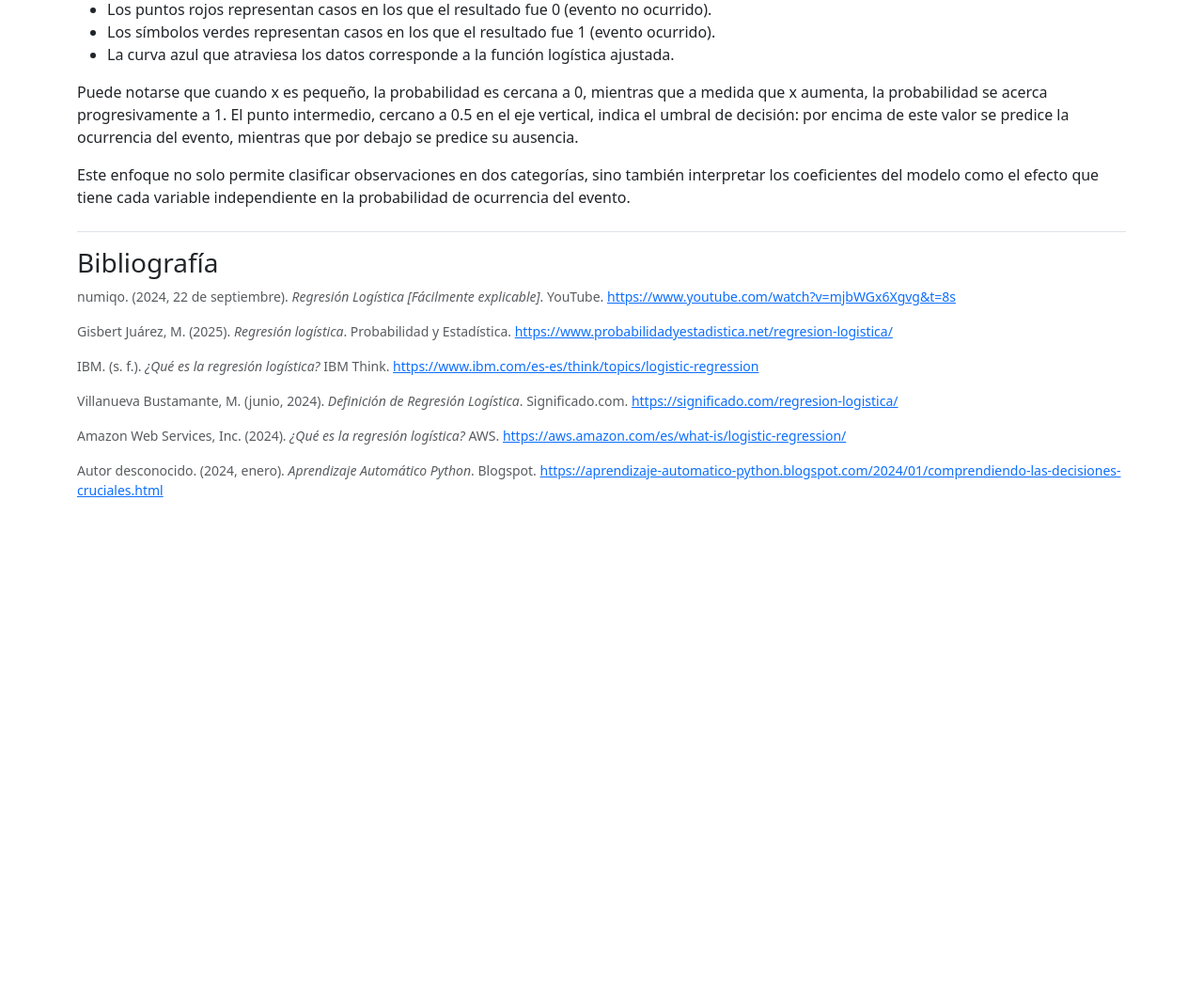
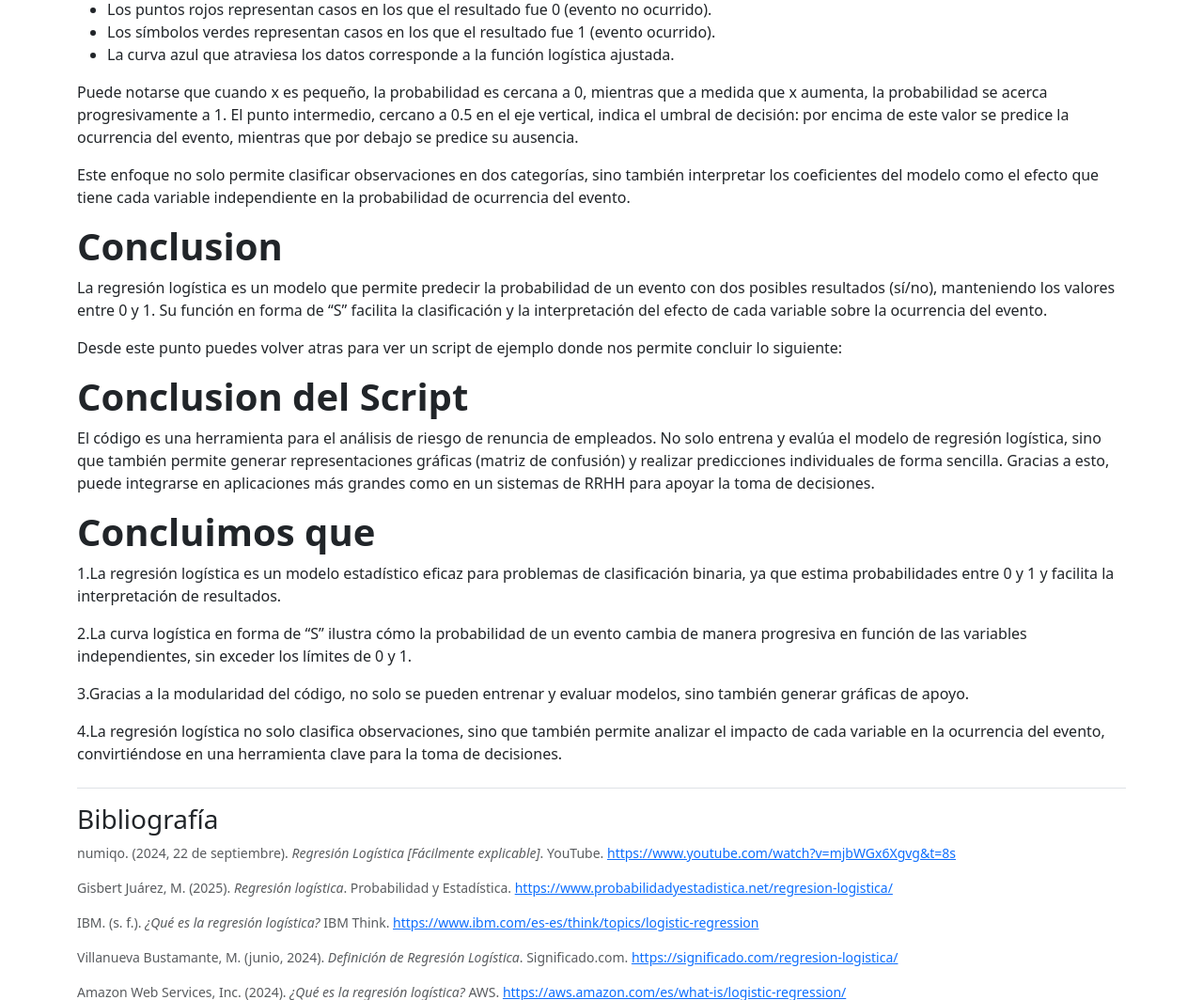
Before and after one commit to JuanfeGV/Trabajos-Machine-Learning, a Flask app: page /actividad3/conceptosRLog in a window 1280 px wide. Shown: the part 880-1944 px from the top of the page at 94% size. Before the commit the page ends 1409 px from the top, so only its background shows below. Run offline with Flask 3, Linux system fonts and the light colour scheme; parts of the project's set-up code (start-up, migrations or seed data) failed here and were passed over.

Commit message:
Conclusiones
Agregadas Conclusiones en el primer apartado

```diff
--- a/Proyecto/templates/Actividad3/conceptosRLog.html
+++ b/Proyecto/templates/Actividad3/conceptosRLog.html
@@ -55,6 +55,34 @@
             Este enfoque no solo permite clasificar observaciones en dos categorías, sino también interpretar los coeficientes
             del modelo como el efecto que tiene cada variable independiente en la probabilidad de ocurrencia del evento.
         </p>
+        <h1 class="fw-bold">Conclusion</h1>
+        <p>
+            La regresión logística es un modelo que permite predecir la probabilidad de un evento con dos posibles resultados (sí/no),
+            manteniendo los valores entre 0 y 1. Su función en forma de “S” facilita la clasificación y la interpretación del efecto de cada variable sobre la ocurrencia del evento.
+        </p>
+        <p>
+            Desde este punto puedes volver atras para ver un script de ejemplo donde nos permite concluir lo siguiente:
+        </p>
+        <h1 class="fw-bold">Conclusion del Script</h1>
+        <p>
+            El código es una herramienta para el análisis de riesgo de renuncia de empleados.
+            No solo entrena y evalúa el modelo de regresión logística, sino que también permite generar representaciones gráficas
+            (matriz de confusión) y realizar predicciones individuales de forma sencilla.
+            Gracias a esto, puede integrarse en aplicaciones más grandes como en un sistemas de RRHH para apoyar la toma de decisiones.
+        </p>
+         <h1 class="fw-bold">Concluimos que</h1>
+         <p>
+            1.La regresión logística es un modelo estadístico eficaz para problemas de clasificación binaria, ya que estima probabilidades entre 0 y 1 y facilita la interpretación de resultados.
+        </p>
+        <p>
+            2.La curva logística en forma de “S” ilustra cómo la probabilidad de un evento cambia de manera progresiva en función de las variables independientes, sin exceder los límites de 0 y 1.
+        </p>
+        <p>
+            3.Gracias a la modularidad del código, no solo se pueden entrenar y evaluar modelos, sino también generar gráficas de apoyo.
+        </p>
+        <p>
+            4.La regresión logística no solo clasifica observaciones, sino que también permite analizar el impacto de cada variable en la ocurrencia del evento, convirtiéndose en una herramienta clave para la toma de decisiones.
+         </p>
     </section>
 
     <footer class="border-top pt-3">
```
